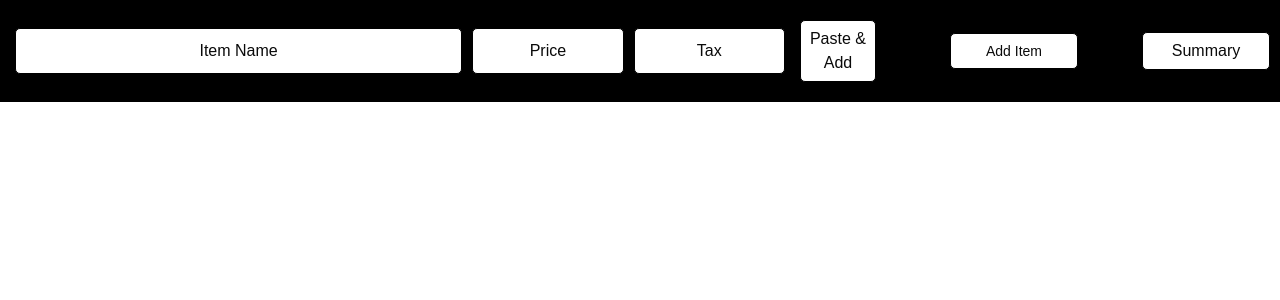
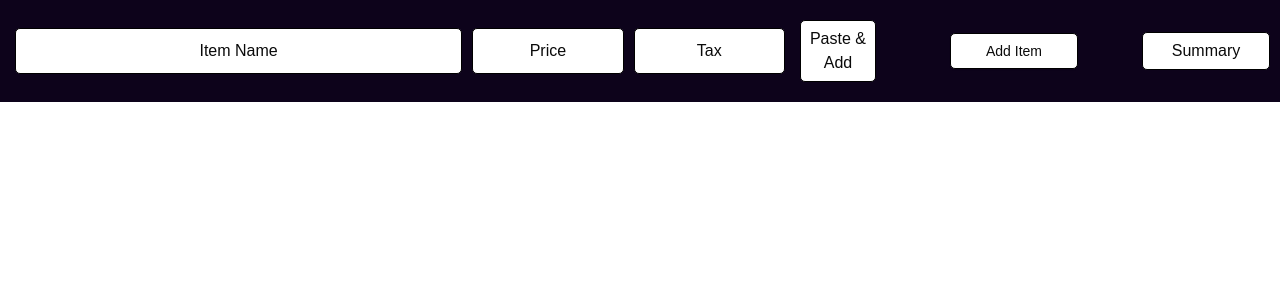
Before and after one commit to NilayPatel27/splitwise, a Next.js app: page /splitwiseForm in a window 1280 px wide. Shown: the top 300 px of the page. Built offline with nearby package versions, Linux system fonts and the light colour scheme.

Commit message:
Resolve scroll container issue in pasteAndAdd page

```diff
--- a/src/app/components/header.tsx
+++ b/src/app/components/header.tsx
@@ -53,9 +53,9 @@ const Header = ({ item, setItem, setItemCount, itemCount, names }: any) => {
     }, [item]);
 
     return (
-        <div style={{ flexDirection: 'row', justifyContent: 'space-between', alignItems: 'center', display: 'flex', width: '100%', position: 'sticky', top: '0', zIndex: 1, backgroundColor: 'black' }}>
+        <div style={{ flexDirection: 'row', justifyContent: 'space-between', alignItems: 'center', display: 'flex', width: '100%', position: 'sticky', top: '0', zIndex: 1, backgroundColor: '#0d031b' }}>
             <div style={{ flexDirection: 'row', justifyContent: 'space-between', alignItems: 'center', display: 'flex', width: '70%', padding: '10px' }}>
-                <div style={{ width: '60%', backgroundColor: "white", padding: '10px', textAlign: "center", border: '1px solid black', borderRadius: '5px', margin: '5px' }}>Item Name</div>
+                <div style={{ width: '60%', backgroundColor: "white", textAlign: "center", padding: '10px', border: '1px solid black', borderRadius: '5px', margin: '5px' }}>Item Name</div>
                 <div style={{ width: '20%', backgroundColor: "white", textAlign: "center", padding: '10px', border: '1px solid black', borderRadius: '5px', margin: '5px' }}>Price</div>
                 <div style={{ width: '20%', backgroundColor: "white", textAlign: "center", padding: '10px', border: '1px solid black', borderRadius: '5px', margin: '5px' }}>Tax</div>
                 <PasteAndAdd item={item} setItem={setItem} setItemCount={setItemCount} itemCount={itemCount} />
--- a/src/app/components/pasteAndAdd.tsx
+++ b/src/app/components/pasteAndAdd.tsx
@@ -11,7 +11,6 @@ import {
 import { SquarePlus } from 'lucide-react';
 import { Button } from "@/components/ui/button";
 import { ItemComponent } from '@/app/components/index';
-
 
 const PasteAndAdd = ({ item, setItem, itemCount, setItemCount }: any) => {
 
@@ -80,18 +79,19 @@ const PasteAndAdd = ({ item, setItem, itemCount, setItemCount }: any) => {
     }
 
     return (
-        <div style={{ flexDirection: 'row', justifyContent: 'center', alignItems: 'center', display: 'flex', width: '10%', padding: '6px', margin: '10px', borderRadius: '5px', borderColor: 'black', borderWidth: '1px', borderStyle: 'solid', backgroundColor: 'white' }}>
-            <Dialog open={isDialogOpen} onOpenChange={setIsDialogOpen}>
+        <div style={{ flexDirection: 'row', justifyContent: 'center', alignItems: 'center', display: 'flex', width: '10%', padding: '6px', margin: '10px', borderRadius: '5px', borderColor: 'black', borderWidth: '1px', borderStyle: 'solid', backgroundColor: 'white', height: '50%' }}>
+            <Dialog open={isDialogOpen} onOpenChange={setIsDialogOpen} >
                 <DialogTrigger>Paste & Add</DialogTrigger>
                 <DialogContent>
                     <DialogHeader>
-                        <h1 style={{ textAlign: "center", padding: '10px', color: 'black', backgroundColor: 'white', borderRadius: '5px', border: '1px solid black', width: '50%', alignSelf: 'center' }}
-                        >Paste & Add</h1>
+                        <h1 style={{ textAlign: "center", padding: '10px', color: 'black', backgroundColor: 'white', borderRadius: '5px', border: '1px solid black', width: '50%', alignSelf: 'center' }}>Paste & Add</h1>
                         <div style={{ flexDirection: 'row', justifyContent: 'space-evenly', alignItems: 'center', display: 'flex', width: "100%", padding: '10px' }}>
                             <PasteAndAddItemName />
                             <PasteAndAddItemPrice />
                         </div>
-                        <DialogDescription>
+                    </DialogHeader>
+
+                    <DialogDescription style={{ overflowY: 'scroll', height: '50vh' }}>
                         {
                             Array.from({ length: tempItemCount }).map((_, index) => {
                                 return (
@@ -125,7 +125,6 @@ const PasteAndAdd = ({ item, setItem, itemCount, setItemCount }: any) => {
                             </Button>
                         </DialogClose>
                     </DialogFooter>
-                    </DialogHeader>
                 </DialogContent>
             </Dialog>
         </div>
--- a/src/app/splitwiseForm/page.tsx
+++ b/src/app/splitwiseForm/page.tsx
@@ -23,11 +23,11 @@ const SplitwiseForm = () => {
 
     return (
         <div>
-            <div style={{ flexDirection: 'row', backgroundColor: 'black', width: '100%', display: "flex" }}>
+            <div style={{ flexDirection: 'row', backgroundColor: '#0d031b', width: '100%', display: "flex" }}>
                 <div style={{ flexDirection: 'column', justifyContent: 'space-around', alignItems: 'flex-start', display: 'flex', width: '100%' }}>
                     <Header item={item} setItem={setItem} setItemCount={setItemCount} itemCount={itemCount} names={contributors} />
                     <div style={{ flexDirection: 'row', justifyContent: 'space-around', alignItems: 'center', display: 'flex', width: '100%' }}>
-                        <div style={{ display: "flex", 'justifyContent': 'space-between', 'alignItems': 'center', width: '100%', flexDirection: 'column' }}>
+                        <div style={{ display: "flex", 'justifyContent': 'space-between', 'alignItems': 'center', width: '100%', flexDirection: 'column' }} >
                             {
                                 Array.from({ length: itemCount }).map((_, index) => {
                                     return (
```
Lines whose indentation alone changed are shown as unchanged.
